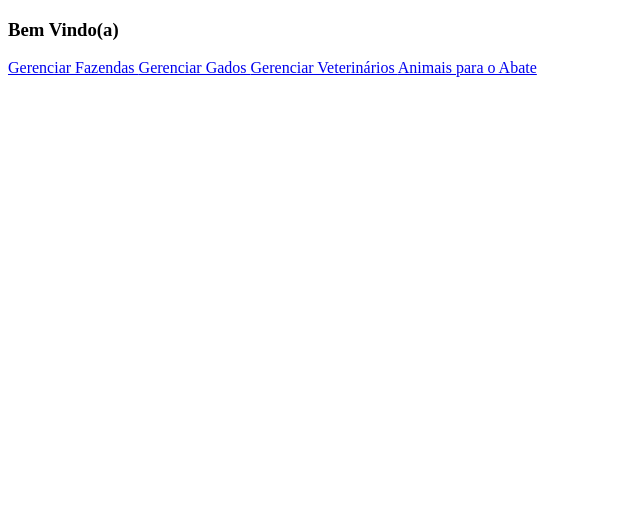
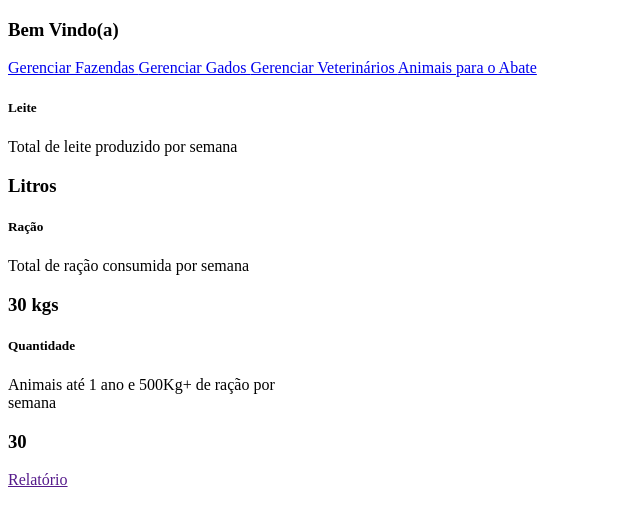
Before and after one commit to FelipeeBR/project-symfony-test, a Symfony app: template templates/home/index.html.twig in a window 1280 px wide. Shown: the top 526 px of the page, without its empty margins (0-640 px from the left). Run offline with Twig, Linux system fonts and the light colour scheme; the template is opened without the code that fills it, so the values that code supplies are empty; some libraries are stand-ins or nearby versions.

Commit message:
feat: adiciona quantidade de leite produzido por semana

```diff
--- a/templates/home/index.html.twig
+++ b/templates/home/index.html.twig
@@ -22,5 +22,31 @@
                 <i class="fas fa-plus me-1"></i> Animais para o Abate
             </a>
         </div>
+
+        <div class="d-flex justify-content-center gap-3 mt-4">
+            <div class="card" style="width: 18rem;">
+                <div class="card-body">
+                    <h5 class="card-title text-center">Leite</h5>
+                    <p class="card-text text-center">Total de leite produzido por semana</p>
+                    <h3 class="text-center">{{ totalMilk }} Litros</h3>
+                </div>
+            </div>
+            <div class="card" style="width: 18rem;">
+                <div class="card-body">
+                    <h5 class="card-title text-center">Ração</h5>
+                    <p class="card-text text-center">Total de ração consumida por semana</p>
+                    <h3 class="text-center">30 kgs</h3>
+                </div>
+            </div>
+
+            <div class="card" style="width: 18rem;">
+                <div class="card-body">
+                    <h5 class="card-title text-center">Quantidade</h5>
+                    <p class="card-text text-center">Animais até 1 ano e 500Kg+ de ração por semana</p>
+                    <h3 class="text-center">30</h3>
+                    <a href="" class="btn btn-primary">Relatório</a>
+                </div>
+            </div>
+        </div>
     </div>
 {% endblock %}
```
Also changed, not shown: src/Controller/HomeController.php (+5 -3 lines), src/Repository/CowRepository.php (+13 -0 lines).
